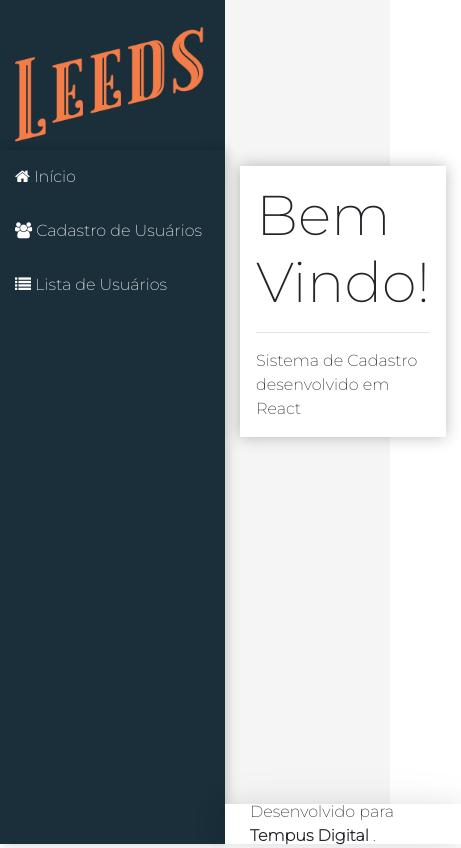
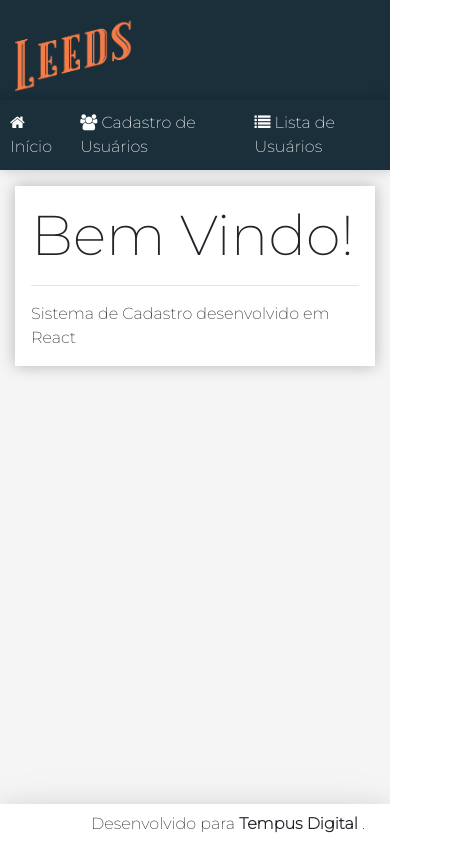
Before and after one commit to Greynowver/sisAdmin, a React (Create React App) app in the folder tempus/frontend/: page / in a window 390 px wide. Shown: the whole page, 461 px wide, since content can reach past the window. Built offline with nearby package versions, Linux system fonts and the light colour scheme.

Commit message:
responsividade

```diff
--- a/tempus/frontend/src/components/template/Logo.css
+++ b/tempus/frontend/src/components/template/Logo.css
@@ -9,3 +9,9 @@ aside.logo img {
     padding: 0px 15px;
     width:  100%;
 }
+
+@media(max-width: 576px){
+    aside.logo img {
+        width: 150px;
+    }
+}
--- a/tempus/frontend/src/components/template/Nav.css
+++ b/tempus/frontend/src/components/template/Nav.css
@@ -15,3 +15,22 @@ aside.menu-area {
 .menu a:hover {
     background: linear-gradient(135deg, #07a7e3 0%, #32dac3 100%);
 }
+
+@media(max-width: 768px) {
+    .menu {
+        display: flex;
+        justify-content: flex-start;
+        align-items: center;
+    }
+
+    .menu a {
+        display: inline;
+        padding: 10px;
+        margin: 0px;
+    }
+
+    .menu {
+        height: 100%;
+        justify-content: space-around;
+    }
+}
--- a/tempus/frontend/src/components/user/UserList.jsx
+++ b/tempus/frontend/src/components/user/UserList.jsx
@@ -82,22 +82,7 @@ export default class UserList extends Component {
 
     renderRows() {
         return this.state.list.map(user => {
-            return (
-                <tr key={user.id}>
-                    <td>{user.name}</td>
-                    <td>{user.renda}</td>
-                    <td>
-                        <button className="btn btn-warning"
-                            onClick={() => this.load(user)}>
-                            <i className="fa fa-pencil"></i>
-                        </button>
-                        <button className="btn btn-danger ml-2"
-                            onClick={() => this.remove(user)}>
-                            <i className="fa fa-trash"></i>
-                        </button>
-                    </td>
-                </tr>
-            )
+           return this.renderBadge(user)
         })
     }
 
@@ -111,7 +96,70 @@ export default class UserList extends Component {
     }
 
     renderBadge(user) {
-
+        if(user.classe === "A"){
+            return (
+                <tr key={user.id}>
+                    <td>{user.name}</td>
+                    <td style={{ backgroundColor: "red",
+                     borderRadius: "15px",
+                     textAlign: "center",
+                      }}>
+                    {user.renda}</td>
+                    <td>
+                        <button className="btn btn-warning"
+                            onClick={() => this.load(user)}>
+                            <i className="fa fa-pencil"></i>
+                        </button>
+                        <button className="btn btn-danger ml-2"
+                            onClick={() => this.remove(user)}>
+                            <i className="fa fa-trash"></i>
+                        </button>
+                    </td>
+                </tr>
+            )
+        }else if(user.classe === "B"){
+            return (
+                <tr key={user.id}>
+                    <td>{user.name}</td>
+                    <td style={{ backgroundColor: "yellow",
+                     borderRadius: "15px",
+                     textAlign: "center",
+                      }}>
+                    {user.renda}</td>
+                    <td>
+                        <button className="btn btn-warning"
+                            onClick={() => this.load(user)}>
+                            <i className="fa fa-pencil"></i>
+                        </button>
+                        <button className="btn btn-danger ml-2"
+                            onClick={() => this.remove(user)}>
+                            <i className="fa fa-trash"></i>
+                        </button>
+                    </td>
+                </tr>
+            )
+        }else if(user.classe === "C"){
+            return (
+                <tr key={user.id}>
+                    <td>{user.name}</td>
+                    <td style={{ backgroundColor: "green",
+                     borderRadius: "15px",
+                     textAlign: "center",
+                      }}>
+                    {user.renda}</td>
+                    <td>
+                        <button className="btn btn-warning"
+                            onClick={() => this.load(user)}>
+                            <i className="fa fa-pencil"></i>
+                        </button>
+                        <button className="btn btn-danger ml-2"
+                            onClick={() => this.remove(user)}>
+                            <i className="fa fa-trash"></i>
+                        </button>
+                    </td>
+                </tr>
+            )
+        }
     }
 
     setClass() {
--- a/tempus/frontend/src/main/App.css
+++ b/tempus/frontend/src/main/App.css
@@ -5,6 +5,7 @@
     --header-height: 150px;
     --aside-width: 225px;
     --footer-height: 40px;
+    --menu-top-height: 70px;
 
     --shadow:
        0 2px 23px 0 rgba(0, 0, 0, 0.1),
@@ -54,3 +55,35 @@ main.content {
 footer.footer {
     grid-area: footer;
 }
+
+@media(max-width: 768px){
+    .app{
+        grid-template-rows:
+            var(--header-height)
+            var(--menu-top-height)
+            1fr
+            var(--footer-height);
+        grid-template-columns: var(--aside-width) 1fr;
+        grid-template-areas:
+            "logo header"
+            "menu menu"
+            "content content"
+            "footer footer";
+    }
+}
+
+@media(max-width: 576px) {
+    .app {
+        grid-template-rows:
+            var(--logo-height)
+            var(--menu-top-height)
+            1fr
+            var(--footer-height);
+        grid-template-columns: 1fr;
+        grid-template-areas:
+        "logo"
+        "menu"
+        "content"
+        "footer";
+    }
+}
```
